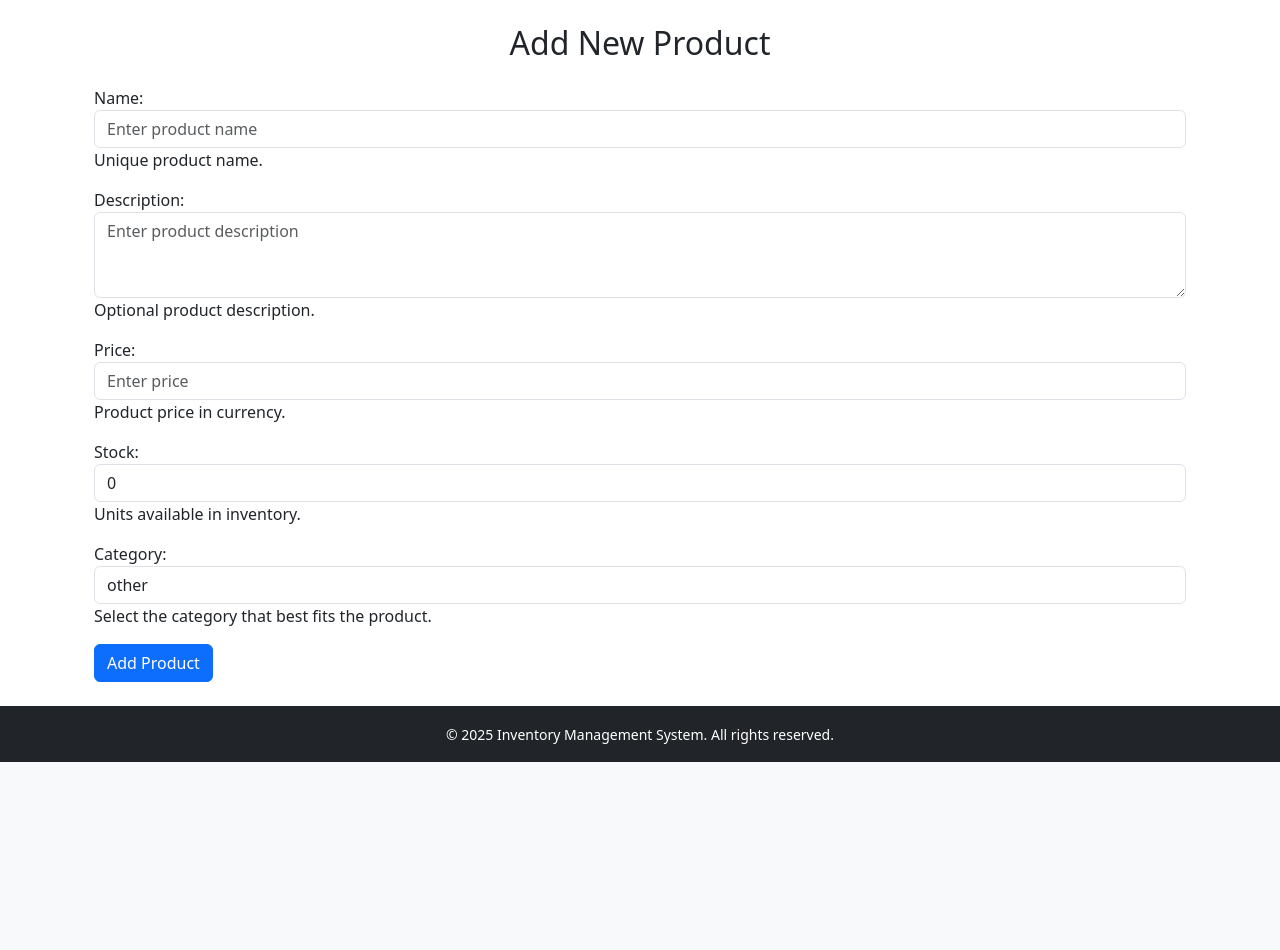
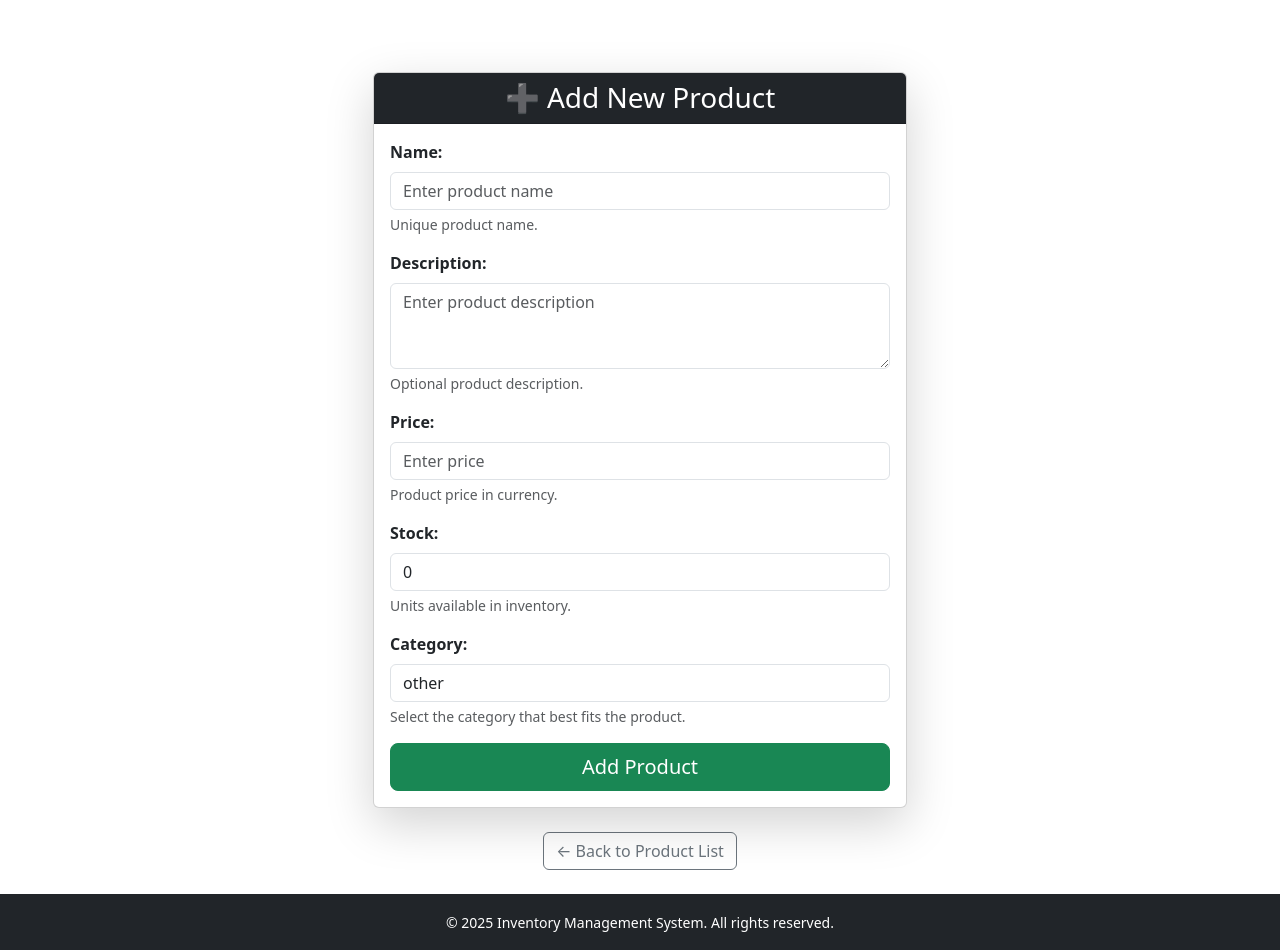
Before and after one commit to Purohit1999/inventory_management, a Django app: page /add/ in a window 1280 px wide. Shown: the part 56-1006 px from the top of the page. Before the commit the page ends 818 px from the top, so only its background shows below. Run offline with Django 5.2, Linux system fonts and the light colour scheme; a user stored in the database is signed in; some libraries are stand-ins or nearby versions.

Commit message:
at add_product.html added {% load form_tags %}  {# Load the custom filter #}

```diff
--- a/inventory/templates/inventory/add_product.html
+++ b/inventory/templates/inventory/add_product.html
@@ -1,14 +1,67 @@
 {% extends 'inventory/base.html' %}
-
+{% load form_tags %}  {# Load the custom filter #}
 {% block title %}Add Product{% endblock %}
 
 {% block content %}
-<div class="container">
-    <h2 class="text-center">Add New Product</h2>
-    <form method="post" class="mt-4">
-        {% csrf_token %}
-        <div class="mb-3">{{ form.as_p }}</div>
-        <button type="submit" class="btn btn-primary">Add Product</button>
-    </form>
+<div class="container mt-5">
+  <div class="row justify-content-center">
+    <div class="col-md-8 col-lg-6">
+      <div class="card shadow-lg">
+        <div class="card-header bg-dark text-white text-center">
+          <h3 class="mb-0">➕ Add New Product</h3>
+        </div>
+        <div class="card-body">
+          <form method="post">
+            {% csrf_token %}
+            {{ form.non_field_errors }}
+
+            <!-- Name -->
+            <div class="mb-3">
+              <label for="id_name" class="form-label fw-bold">Name:</label>
+              {{ form.name|add_class:"form-control" }}
+              <div class="form-text">Unique product name.</div>
+            </div>
+
+            <!-- Description -->
+            <div class="mb-3">
+              <label for="id_description" class="form-label fw-bold">Description:</label>
+              {{ form.description|add_class:"form-control" }}
+              <div class="form-text">Optional product description.</div>
+            </div>
+
+            <!-- Price -->
+            <div class="mb-3">
+              <label for="id_price" class="form-label fw-bold">Price:</label>
+              {{ form.price|add_class:"form-control" }}
+              <div class="form-text">Product price in currency.</div>
+            </div>
+
+            <!-- Stock -->
+            <div class="mb-3">
+              <label for="id_stock" class="form-label fw-bold">Stock:</label>
+              {{ form.stock|add_class:"form-control" }}
+              <div class="form-text">Units available in inventory.</div>
+            </div>
+
+            <!-- Category (Dropdown) -->
+            <div class="mb-3">
+              <label for="id_category" class="form-label fw-bold">Category:</label>
+              {{ form.category|add_class:"form-select" }}
+              <div class="form-text">Select the category that best fits the product.</div>
+            </div>
+
+            <!-- Submit -->
+            <div class="d-grid">
+              <button type="submit" class="btn btn-success btn-lg">Add Product</button>
+            </div>
+          </form>
+        </div>
+      </div>
+
+      <div class="text-center mt-4">
+        <a href="{% url 'inventory:product_list' %}" class="btn btn-outline-secondary">← Back to Product List</a>
+      </div>
+    </div>
+  </div>
 </div>
 {% endblock %}
--- a/inventory/templates/inventory/base.html
+++ b/inventory/templates/inventory/base.html
@@ -12,6 +12,9 @@
 </head>
 
 <body class="d-flex flex-column min-vh-100">
+
+  <!-- Wrapper for content and footer -->
+  <div class="wrapper flex-grow-1 d-flex flex-column">
 
     <!-- Navbar -->
     <nav class="navbar navbar-expand-lg navbar-dark bg-dark">
@@ -59,8 +62,10 @@
       </div>
     </main>
 
+  </div> <!-- End of wrapper -->
+
   <!-- Footer -->
-  <footer class="bg-dark text-white text-center py-3">
+  <footer class="bg-dark text-white text-center py-3 mt-auto">
     <div class="container">
       <small>© 2025 Inventory Management System. All rights reserved.</small>
     </div>
--- a/inventory/templates/inventory/home.html
+++ b/inventory/templates/inventory/home.html
@@ -2,8 +2,8 @@
 {% load static %}
 
 {% block content %}
-<div class="container mt-5">
-  <div class="row">
+<div class="container flex-grow-1 d-flex align-items-center justify-content-center" style="min-height: 70vh;">
+  <div class="row w-100">
     <!-- Login Card -->
     <div class="col-md-6 mb-4">
       <div class="card shadow-sm h-100">
```
Also changed, not shown: inventory/templatetags/forms_tags.py (added, +7 -0 lines), db.sqlite3. Lines whose indentation alone changed are shown as unchanged.
